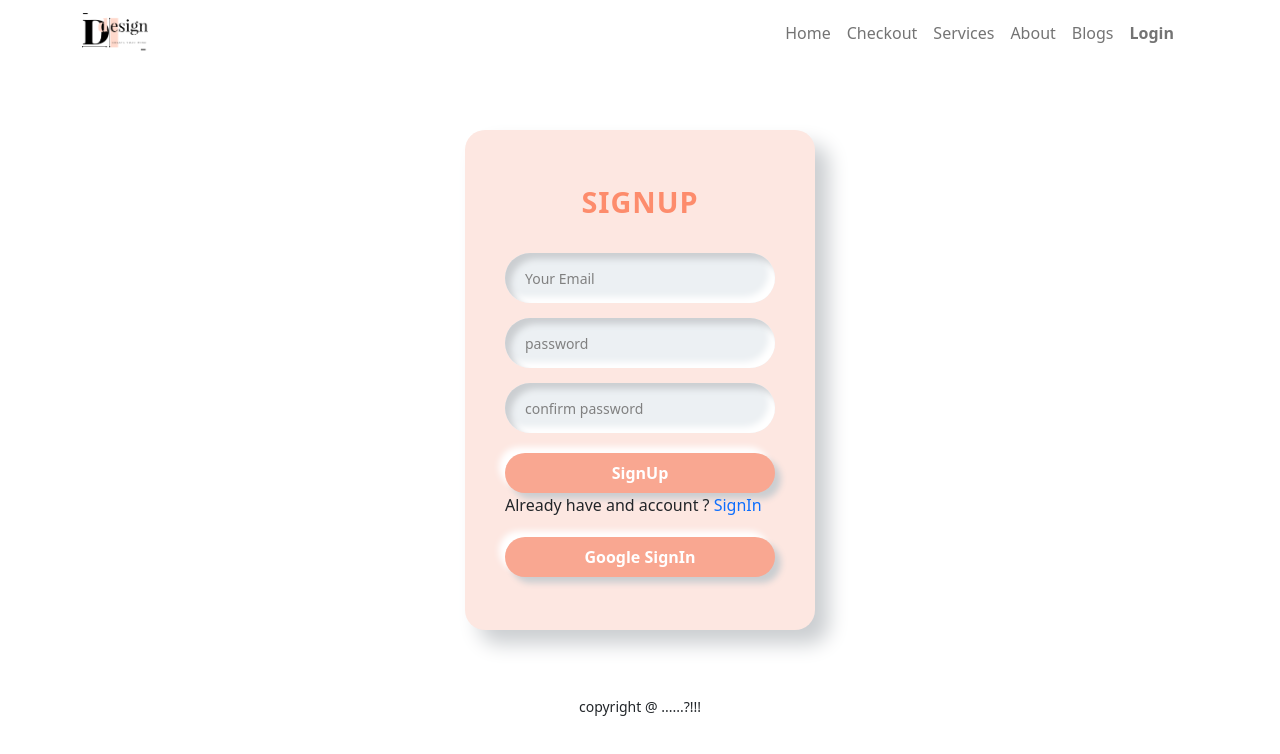
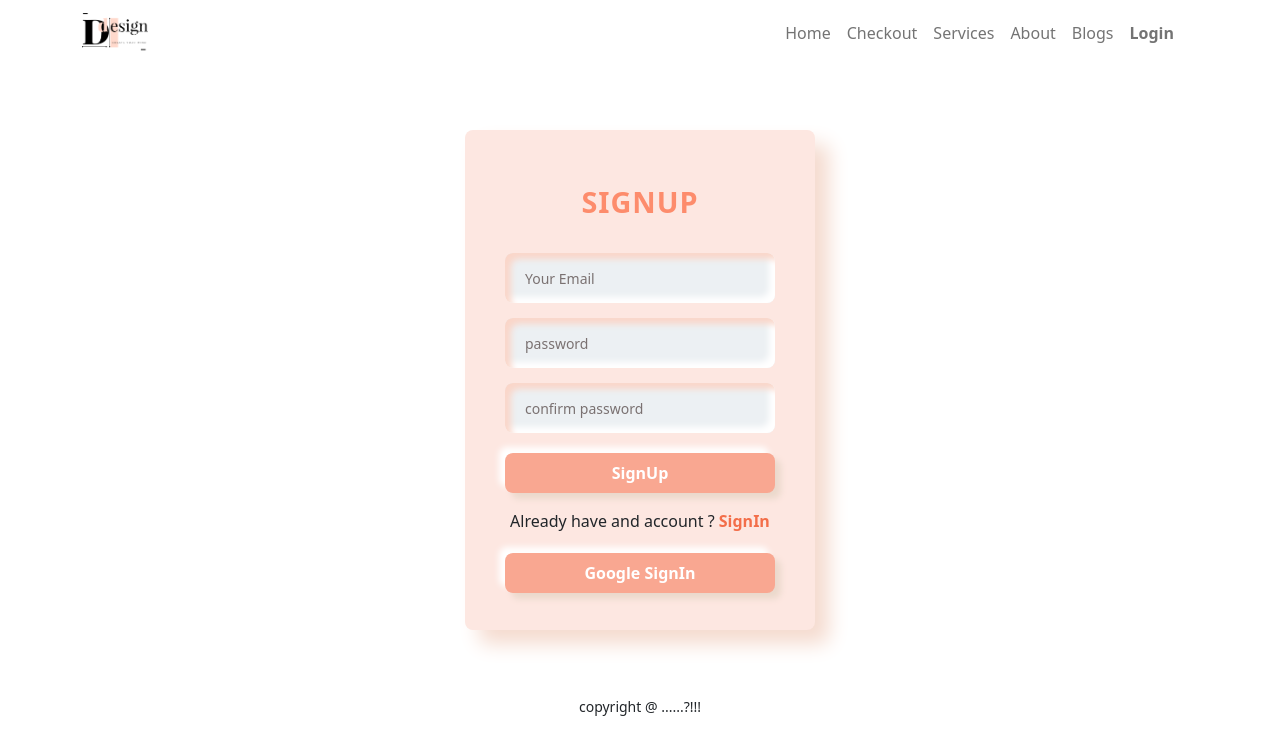
Before and after one commit to mdnaimurrahaman/creative-design-guide, a React (Create React App) app: page /signup in a window 1280 px wide. Shown: the top 754 px of the page. Built offline with nearby package versions, Linux system fonts and the light colour scheme; no server answers; the HTML template or start-up script is replaced by a standard one.

Commit message:
Added about me section in my projects

```diff
--- a/src/Pages/About/About.css
+++ b/src/Pages/About/About.css
@@ -0,0 +1,9 @@
+.hello{
+    color: rgb(245, 120, 82);
+    font-weight: 700;
+    font-size: 40px;
+}
+.job-title{
+    font-size: 13px;
+    color: rgb(245, 120, 82);
+}
--- a/src/Pages/About/About.js
+++ b/src/Pages/About/About.js
@@ -1,11 +1,22 @@
 import React from 'react';
-import './About.css'
+import './About.css';
+import aboutme from '../../images/aboutme.png'
+
 
 const About = () => {
     return (
-        <div>
-            <h1 className='text-center'>About us</h1>
+        <div className='container'>
+        <div className='banner-container row align-items-center'>
+            <div className='col-sm-12 col-lg-6 p-5'>
+                <h3><span className='hello'>Hello...!</span> <br /> I am Naimur Rahamar Emon. <br /><span className='job-title'>Professional Graphic Designer & Web Developer.</span></h3>
+                <p className='mt-4'>My dear customer, I always work for the satisfaction of my client and try to provide something good.</p>
+                <button className='btn-hero'>Contact me</button>
+            </div>
+            <div className='col-sm-12 col-lg-6 p-5'>
+                <img className='about-img w-100' src={aboutme} alt="" srcset="" />
+            </div>
         </div>
+    </div>
     );
 };
 
--- a/src/Pages/Auth/Login/Login.css
+++ b/src/Pages/Auth/Login/Login.css
@@ -3,11 +3,11 @@
     width: 350px;
     margin: 4rem auto;
     height: 500px;
-    border-radius: 20px;
+    border-radius: 8px;
     padding: 40px;
     box-sizing: border-box;
     background: #fde7e1;
-    box-shadow: 14px 14px 20px #cbced1, -14px -14px 20px white;
+    box-shadow: 14px 14px 20px #f5dbcf, -14px -14px 20px white;
 }
 
 
@@ -44,7 +44,7 @@
 }
 
 .login-container input::placeholder {
-    color: gray;
+    color: rgb(122, 113, 113);
 }
 
 .login-container input {
@@ -54,8 +54,8 @@
     padding-left: 20px;
     height: 50px;
     font-size: 14px;
-    border-radius: 50px;
-    box-shadow: inset 6px 6px 6px #cbced1, inset -6px -6px 6px white;
+    border-radius: 8px;
+    box-shadow: inset 6px 6px 6px #fad6c9, inset -6px -6px 6px white;
 }
 
 .login-container button {
@@ -63,15 +63,19 @@
     margin-top: 20px;
     background: #f9a791;
     height: 40px;
-    border-radius: 20px;
+    border-radius: 8px;
     cursor: pointer;
     font-weight: 900;
-    box-shadow: 6px 6px 6px #cbced1, -6px -6px 6px white;
+    box-shadow: 6px 6px 6px #ebd9cc, -6px -6px 6px white;
     transition: 0.5s;
 }
 
 .login-container button:hover {
     box-shadow: none;
+}
+
+.sign-link{
+    color: #f36e49;
 }
 
 
--- a/src/Pages/Auth/Login/Login.js
+++ b/src/Pages/Auth/Login/Login.js
@@ -96,9 +96,11 @@ const Login = () => {
                 <button>Login</button>
 
                 <ToastContainer></ToastContainer>
-                <p>Don't have an account? <Link to="/signup">Sign up</Link></p>
+                <p className='text-center mt-3'>Forget password? <Link className='sign-link fw-bold pe-auto text-decoration-none' to="">Reset password</Link></p>
+
             </form>
             <button onClick={()=> signInWithGoogle()}>Google SignIn</button>
+            <p className='text-center mt-3'>Don't have an account? <Link className='sign-link fw-bold pe-auto text-decoration-none' to="/signup">Sign up</Link></p>
         </div>
     );
 };
--- a/src/Pages/Auth/Signup/Signup.js
+++ b/src/Pages/Auth/Signup/Signup.js
@@ -109,7 +109,7 @@ const Signup = () => {
                 <input type="password" placeholder='confirm password' onChange={handleConfirmPasswordChange}/>
                 <button>SignUp</button>
 
-                <p>Already have and account ? <Link to="/login" className='pe-auto text-decoration-none'>SignIn</Link></p>
+                <p className='text-center mt-3'>Already have and account ? <Link to="/login" className='sign-link fw-bold pe-auto text-decoration-none'>SignIn</Link></p>
 
                 <ToastContainer></ToastContainer>
             </form>
--- a/src/Pages/Home/Service/Service.css
+++ b/src/Pages/Home/Service/Service.css
@@ -2,7 +2,7 @@
     /* position: relative; */
     border-radius: 8px;
     border: none;
-    box-shadow: rgba(0, 0, 0, 0.1) 0px 10px 15px -3px, rgba(0, 0, 0, 0.05) 0px 4px 6px -2px;
+    box-shadow: rgba(197, 61, 11, 0.1) 0px 10px 15px -3px, rgba(206, 50, 7, 0.05) 0px 4px 6px -2px;
 }
 .service-container img{
     border-radius: 8px;
```
Also changed, not shown: src/images/aboutme.png (added).
